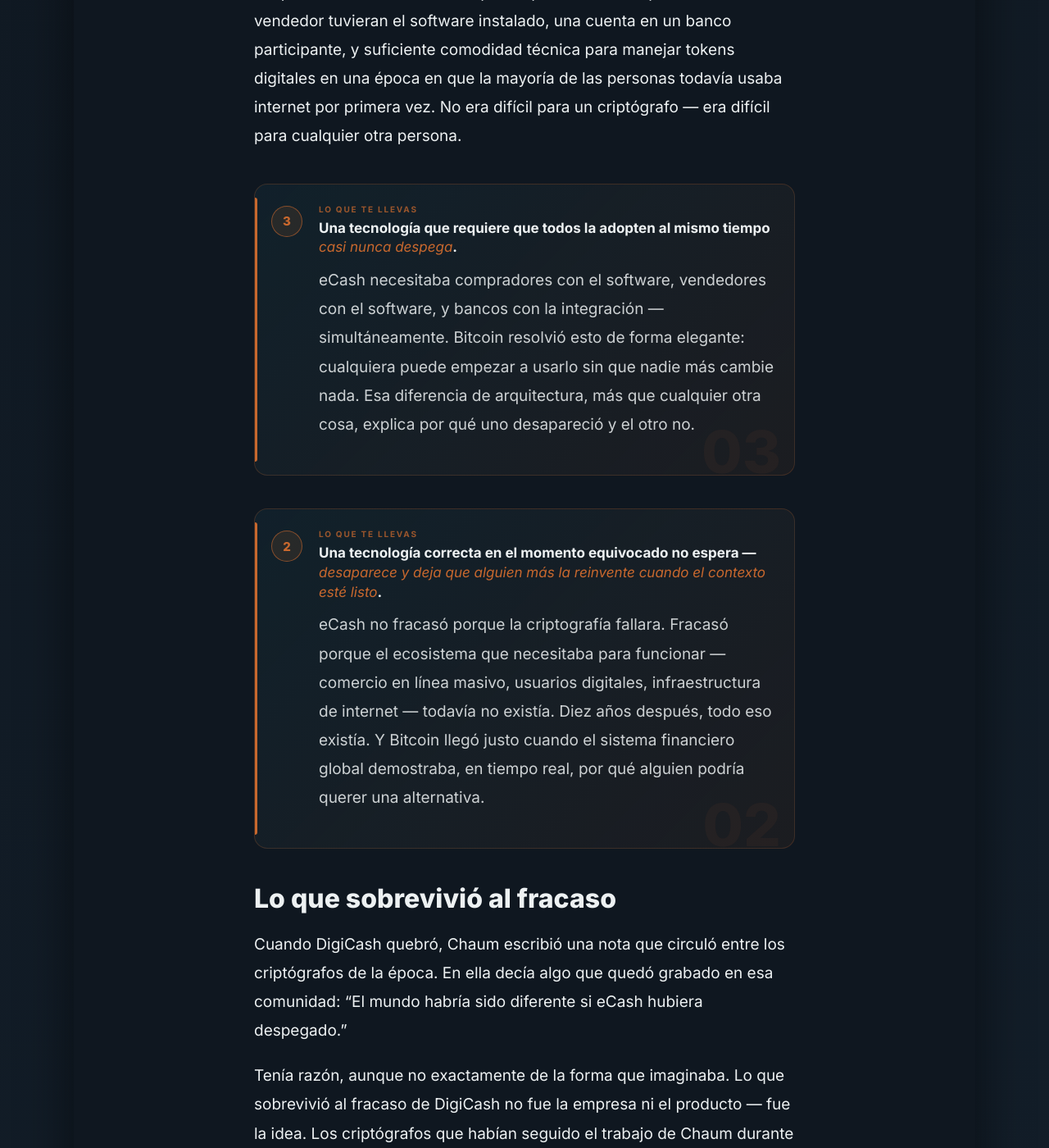
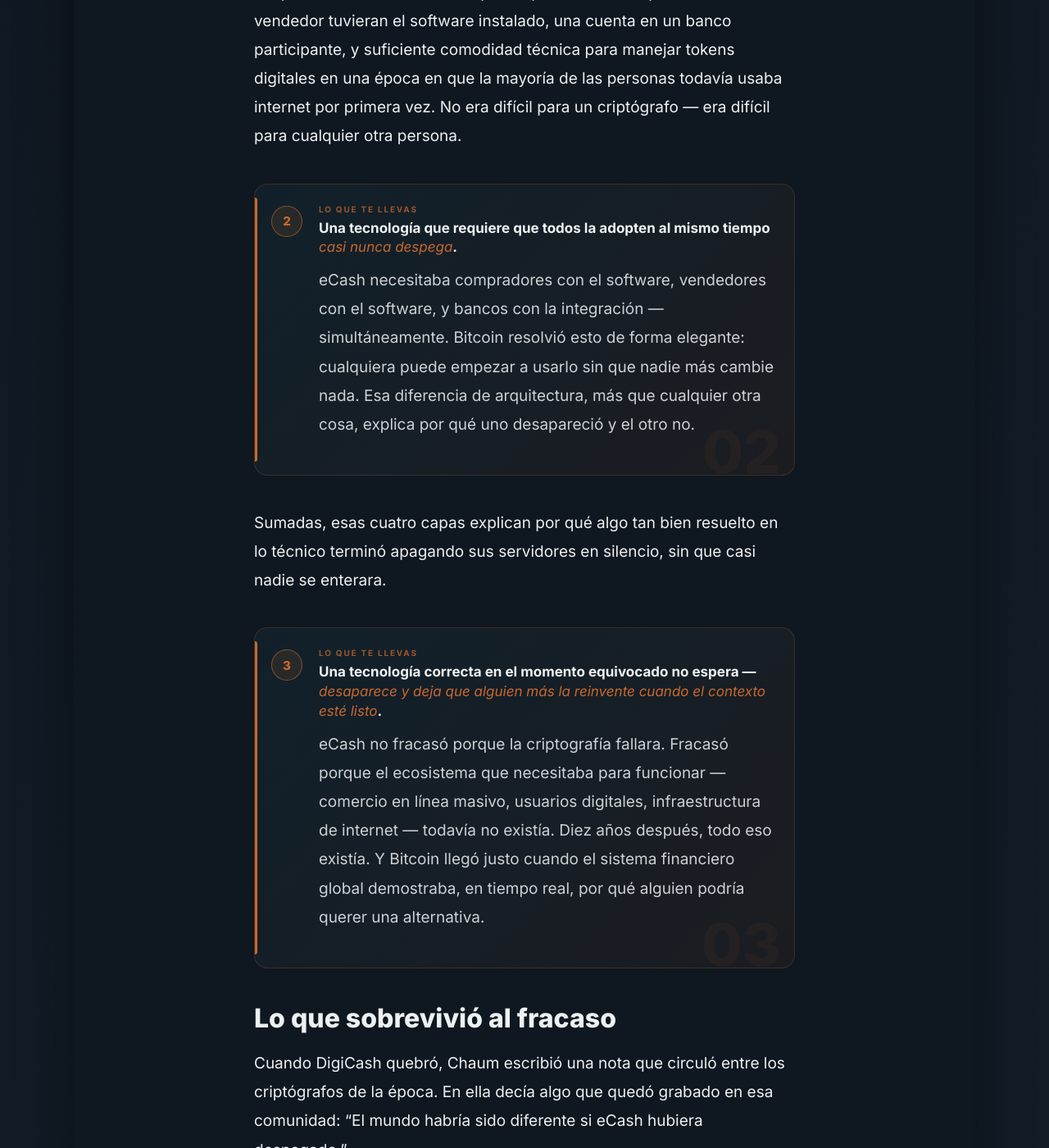
Before and after one commit to Appsalex/infinexa, a Jekyll site: the page built from _posts/2026-07-05-ecash-digicash.md, in a window 1280 px wide and 1400 px high, scrolled down 4060 px. Shown: the whole window at 82% size. Built offline with Jekyll 4.4.1, drawn with Linux system fonts in a browser that asks for light colours.

Commit message:
Corregir orden de bloques .principio en post #11 (ecash-digicash)

```diff
--- a/_posts/2026-07-05-ecash-digicash.md
+++ b/_posts/2026-07-05-ecash-digicash.md
@@ -54,23 +54,25 @@
 Pero hay una cuarta capa que pocas narrativas mencionan: la naturaleza del producto mismo. eCash requería que tanto el comprador como el vendedor tuvieran el software instalado, una cuenta en un banco participante, y suficiente comodidad técnica para manejar tokens digitales en una época en que la mayoría de las personas todavía usaba internet por primera vez. No era difícil para un criptógrafo — era difícil para cualquier otra persona.
 
 <div class="principio">
-  <div class="principio-badge">3</div>
+  <div class="principio-badge">2</div>
   <div class="principio-body">
     <div class="principio-label">Lo que te llevas</div>
     <div class="principio-titulo">Una tecnología que requiere que todos la adopten al mismo tiempo <em>casi nunca despega</em>.</div>
     <p class="principio-texto">eCash necesitaba compradores con el software, vendedores con el software, y bancos con la integración — simultáneamente. Bitcoin resolvió esto de forma elegante: cualquiera puede empezar a usarlo sin que nadie más cambie nada. Esa diferencia de arquitectura, más que cualquier otra cosa, explica por qué uno desapareció y el otro no.</p>
   </div>
-  <div class="principio-num">03</div>
+  <div class="principio-num">02</div>
 </div>
 
+Sumadas, esas cuatro capas explican por qué algo tan bien resuelto en lo técnico terminó apagando sus servidores en silencio, sin que casi nadie se enterara.
+
 <div class="principio">
-  <div class="principio-badge">2</div>
+  <div class="principio-badge">3</div>
   <div class="principio-body">
     <div class="principio-label">Lo que te llevas</div>
     <div class="principio-titulo">Una tecnología correcta en el momento equivocado no espera — <em>desaparece y deja que alguien más la reinvente cuando el contexto esté listo</em>.</div>
     <p class="principio-texto">eCash no fracasó porque la criptografía fallara. Fracasó porque el ecosistema que necesitaba para funcionar — comercio en línea masivo, usuarios digitales, infraestructura de internet — todavía no existía. Diez años después, todo eso existía. Y Bitcoin llegó justo cuando el sistema financiero global demostraba, en tiempo real, por qué alguien podría querer una alternativa.</p>
   </div>
-  <div class="principio-num">02</div>
+  <div class="principio-num">03</div>
 </div>
 
 ## Lo que sobrevivió al fracaso
```
Also changed, not shown: 1 other file.
